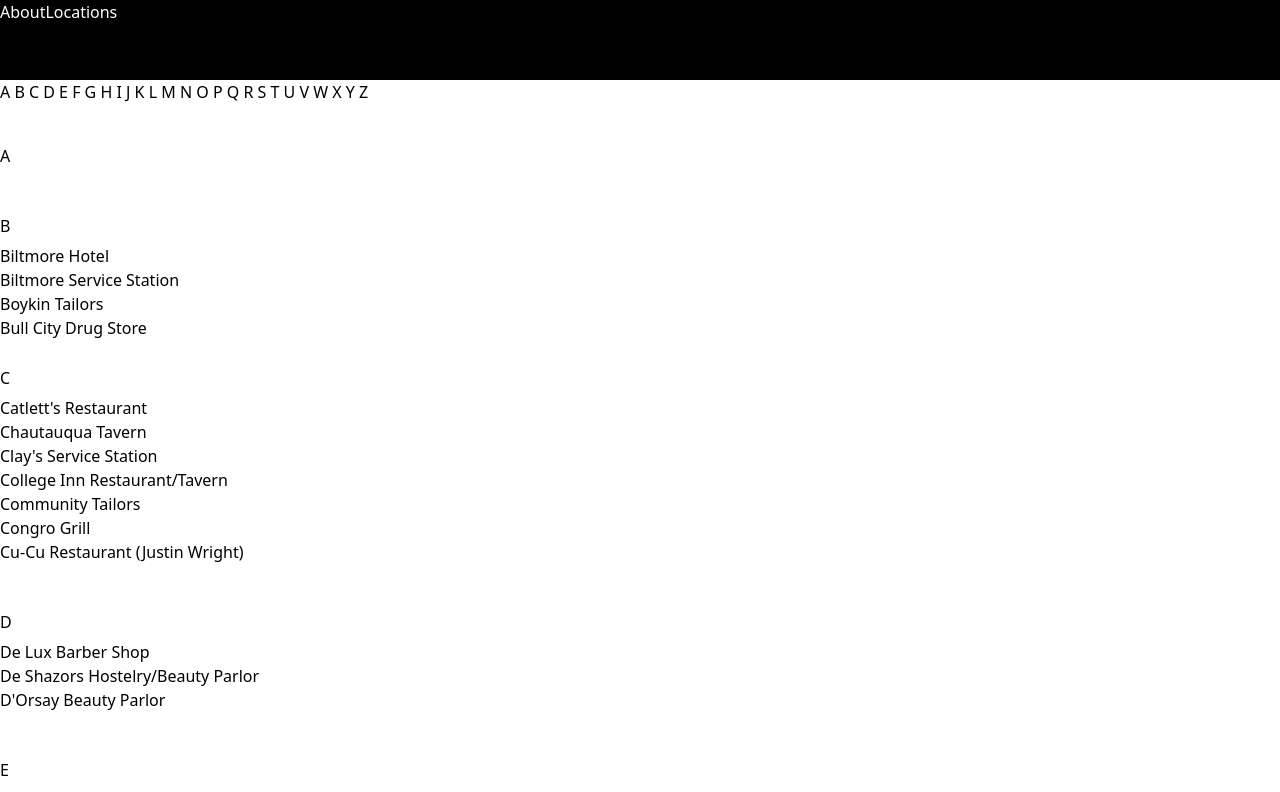
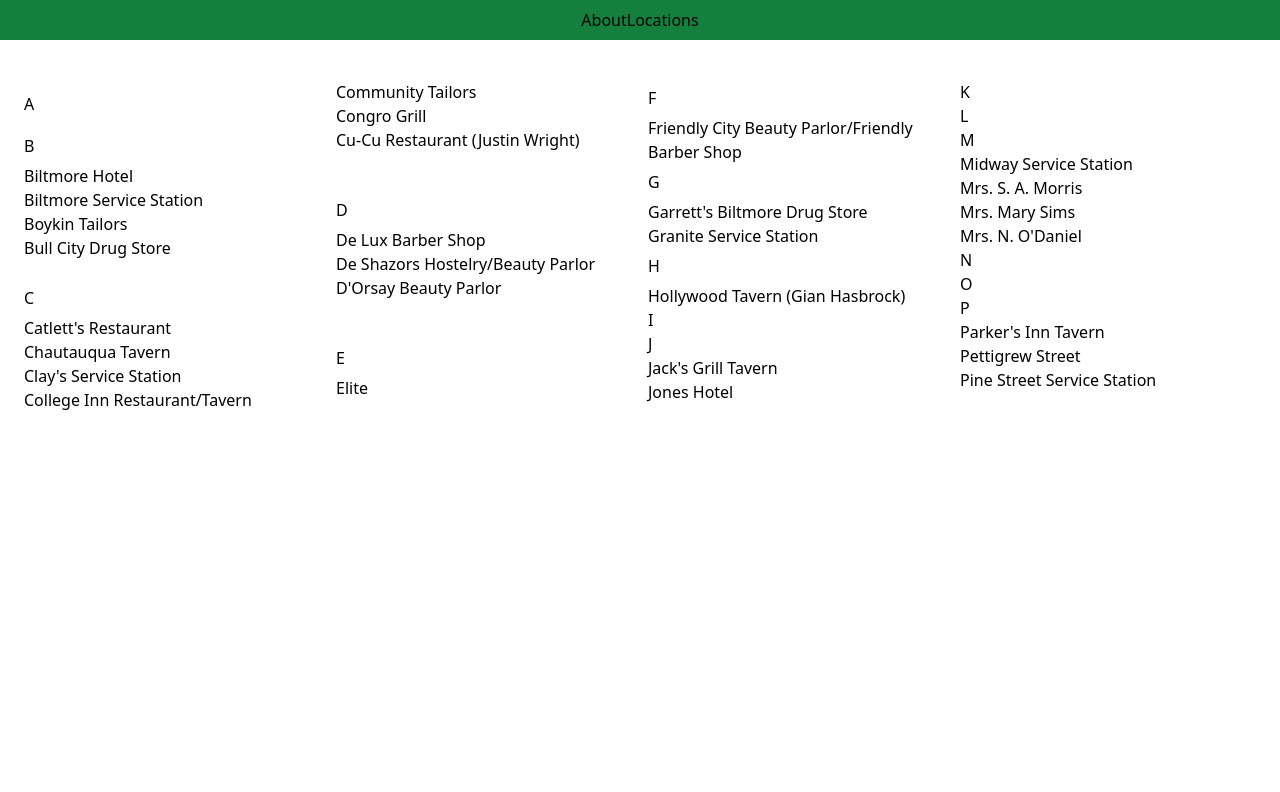
Before and after one commit to AustinSmall/Greenbook, a React (Create React App) app: page /locations in a window 1280 px wide. Shown: the top 792 px of the page. Built offline with nearby package versions, Linux system fonts and the light colour scheme.

Commit message:
location changes

```diff
--- a/src/components/Header/index.js
+++ b/src/components/Header/index.js
@@ -3,12 +3,16 @@
 
 const Header = () => {
     return (
-        <header className="sticky  bg-black text-white flex space-x-32 h-20">
-            <nav>
+        <header className= " bg-green-700 mb-4 py-2 flex-row align-center ">
+            <div className='container flex-row justify-space-between-lg justify-center align-center'>
+                <nav className='text-center '>
                 <Link to="/about">About</Link>
                 <Link to="/locations">Locations</Link>
-            </nav>
+                </nav>
+            </div>
+
         </header>
+
     )
 }
 
--- /dev/null
+++ b/src/components/Locations/index.js
@@ -0,0 +1,130 @@
+import React from 'react';
+
+function TextColumns() {
+  return (
+    <div className="container p-6">
+      <div className="columns-4 ">
+      <div className="auto-cols-3">
+                    <div>
+                        <h2 id="#a" className="py-3">A</h2>
+                    </div>
+                    <div>
+                        <h2 className="py-1.5">B</h2>
+                        <ul>
+                            <li> Biltmore Hotel </li>
+                            <li>Biltmore Service Station</li>
+                            <li>Boykin Tailors</li>
+                            <li>Bull City Drug Store </li>
+
+                        </ul>
+                    </div>
+                    <div className="py-5">
+                        <h2 className="py-1.5">C</h2>
+                        <ol className="space-y-.5">
+                            <li>Catlett's Restaurant </li>
+                            <li>Chautauqua Tavern</li>
+                            <li>Clay's Service Station </li>
+                            <li>College Inn Restaurant/Tavern </li>
+                            <li>Community Tailors</li>
+                            <li>Congro Grill</li>
+                            <li>Cu-Cu Restaurant (Justin Wright)</li>
+                        </ol>
+                    </div>
+
+                    <div className="py-5">
+                    <h2 className="py-1.5">D</h2>
+                    <ol className="space-y-.5">
+                        <li>De Lux Barber Shop </li>
+                        <li>De Shazors Hostelry/Beauty Parlor  </li>
+                        <li>D'Orsay Beauty Parlor </li>
+                    </ol>
+                    </div>
+
+                    <div className="py-5">
+                        <h2 className="py-1.5">E</h2>
+                        <ol className="space-y-.5">
+                            <li>Elite</li>
+                        </ol>
+                    </div>
+
+                    <div>
+                        <h2 className="py-1.5"> F</h2>
+                        <ol>
+                            <li>Friendly City Beauty Parlor/Friendly Barber Shop </li>
+
+                        </ol>
+                    </div>
+
+                    <div>
+                        <h2 className="py-1.5">G</h2>
+                        <ol className="space-y-.5">
+                            <li>Garrett's Biltmore Drug Store</li>
+                            <li>Granite Service Station</li>
+                        </ol>
+                    </div>
+
+                    <div>
+                        <h2 className="py-1.5">H</h2>
+                        <ol>
+                            <li>
+                            Hollywood Tavern (Gian Hasbrock)
+                            </li>
+                        </ol>
+                    </div>
+
+                    <div>
+                        <h2>I</h2>
+                    </div>
+
+                    <div>
+                        <h2>J</h2>
+                        <ol>
+                            <li>Jack's Grill Tavern </li>
+                            <li>Jones Hotel </li>
+                        </ol>
+                    </div>
+
+                    <div>
+                        <h2>K</h2>
+                    </div>
+
+                    <div>
+                        <h2>L</h2>
+                    </div>
+
+                    <div>
+                        <h2>M</h2>
+                        <ol>
+                            <li>Midway Service Station</li>
+                            <li>Mrs. S. A. Morris </li>
+                            <li>Mrs. Mary Sims </li>
+                            <li>Mrs. N. O'Daniel </li>
+                        </ol>
+                    </div>
+
+                    <div>
+                        <h2>N</h2>
+                    </div>
+
+                    <div>
+                        <h2>O</h2>
+                    </div>
+
+                    <div>
+                        <h2>P</h2>
+                    </div>
+                        <div>
+                            <ol>
+                                <li>Parker's Inn Tavern </li>
+                                <li>Pettigrew Street</li>
+                                <li>Pine Street Service Station</li>
+                            </ol>
+                        </div>
+
+                </div>
+      </div>
+    </div>
+  );
+}
+
+export default TextColumns;
--- a/src/pages/Locations.js
+++ b/src/pages/Locations.js
@@ -1,110 +1,9 @@
 import React from "react";
+import LocationsComponent from "../components/Locations";
 
 const Locations = () => {
     return (
-        <main>
-             <ol>
-                <a href="#a" li> A </a>
-                <a href="#b" li> B</a>
-                <a href="#c" li> C </a>
-                <a href="#d" li> D </a>
-                <a href="#e" li> E </a>
-                <a href="#f" li> F </a>
-                <a href="#g" li> G </a>
-                <a href="#h" li> H </a>
-                <a href="#i" li> I </a>
-                <a href="#j" li> J </a>
-                <a href="#k" li> K </a>
-                <a href="#l" li> L </a>
-                <a href="#m" li> M </a>
-                <a href="#n" li> N </a>
-                <a href="#o" li> O </a>
-                <a href="#p" li> P </a>
-                <a href="#q" li> Q </a>
-                <a href="#r" li> R </a>
-                <a href="#s" li> S </a>
-                <a href="#t" li> T </a>
-                <a href="#u" li> U </a>
-                <a href="#v" li> V </a>
-                <a href="#w" li> W </a>
-                <a href="#x" li> X </a>
-                <a href="#y" li> Y</a>
-                <a href="#z" li> Z </a>
-
-            </ol>
-
-            <section>
-                <div className="grid-cols-5">
-                    <div>
-                        <h2 id="#a" className="py-10">A</h2>
-                    </div>
-                    <div>
-                        <h2 className="py-1.5">B</h2>
-                        <ul>
-                            <li> Biltmore Hotel </li>
-                            <li>Biltmore Service Station</li>
-                            <li>Boykin Tailors</li>
-                            <li>Bull City Drug Store </li>
-
-                        </ul>
-                    </div>
-                    <div className="py-5">
-                        <h2 className="py-1.5">C</h2>
-                        <ol className="space-y-.5">
-                            <li>Catlett's Restaurant </li>
-                            <li>Chautauqua Tavern</li>
-                            <li>Clay's Service Station </li>
-                            <li>College Inn Restaurant/Tavern </li>
-                            <li>Community Tailors</li>
-                            <li>Congro Grill</li>
-                            <li>Cu-Cu Restaurant (Justin Wright)</li>
-                        </ol>
-                    </div>
-
-                    <div className="py-5">
-                    <h2 className="py-1.5">D</h2>
-                    <ol className="space-y-.5">
-                        <li>De Lux Barber Shop </li>
-                        <li>De Shazors Hostelry/Beauty Parlor  </li>
-                        <li>D'Orsay Beauty Parlor </li>
-                    </ol>
-                    </div>
-
-                    <div className="py-5">
-                        <h2 className="py-1.5">E</h2>
-                        <ol className="space-y-.5">
-                            <li>Elite</li>
-                        </ol>
-                    </div>
-
-                    <div>
-                        <h2 className="py-1.5"> F</h2>
-                        <ol>
-                            <li>Friendly City Beauty Parlor/Friendly Barber Shop </li>
-
-                        </ol>
-                    </div>
-
-                    <div>
-                        <h2 className="py-1.5">G</h2>
-                        <ol className="space-y-.5">
-                            <li>Garrett's Biltmore Drug Store</li>
-                            <li>Granite Service Station</li>
-                        </ol>
-                    </div>
-
-                    <div>
-                        <h2 className="py-1.5">H</h2>
-                        <ol>
-                            <li>
-                            Hollywood Tavern (Gian Hasbrock)
-                            </li>
-                        </ol>
-                    </div>
-
-                </div>
-            </section>
-        </main>
+        <LocationsComponent/>
     )
 }
 
```
